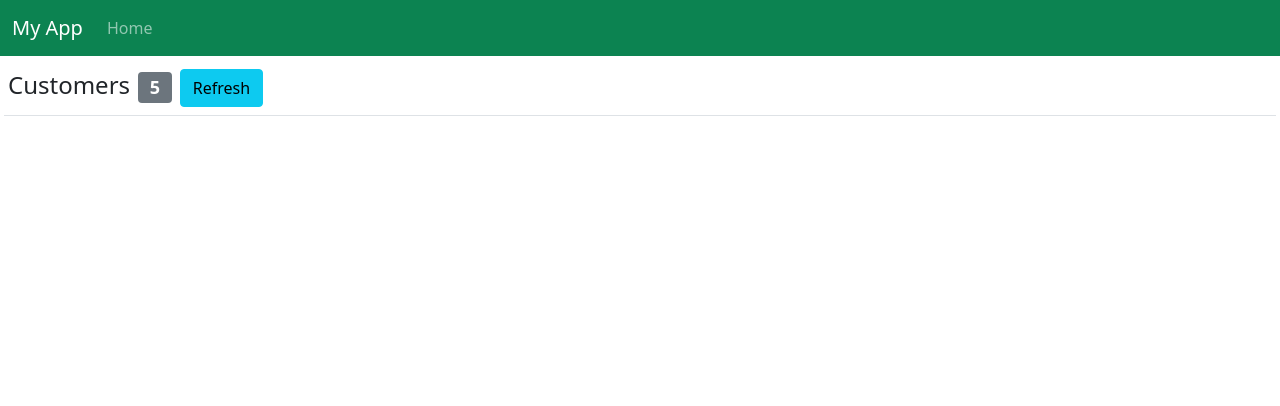
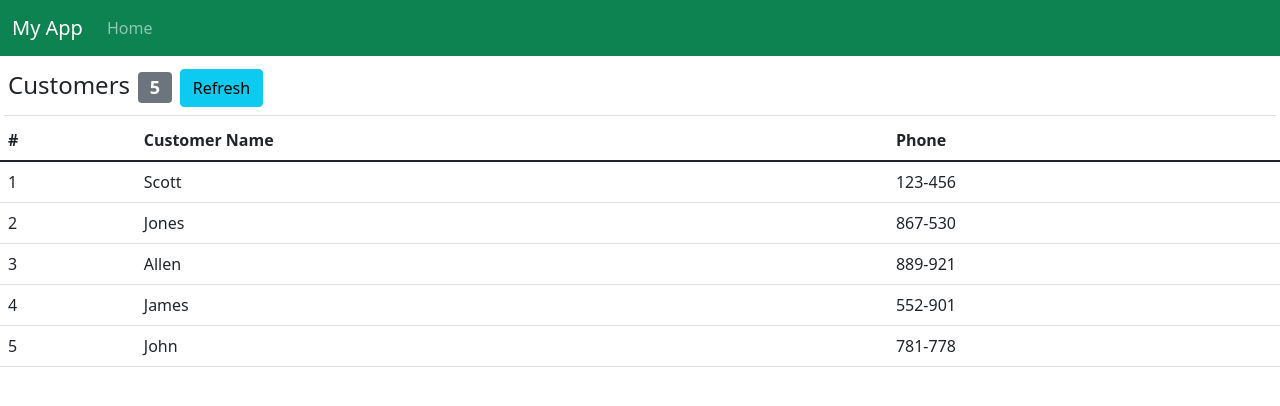
Before and after one commit to Joseph-Scott/my-first-fin-app, a React (Create React App) app: page / in a window 1280 px wide. Shown: the top 406 px of the page. Built offline with nearby package versions, Linux system fonts and the light colour scheme.

Commit message:
Render list

```diff
--- a/src/MainContent.jsx
+++ b/src/MainContent.jsx
@@ -1,7 +1,17 @@
 import React, { Component } from "react";
 
 export default class MainContent extends Component {
-  state = { pageTitle: "Customers", customersCount: 5 };
+  state = {
+    pageTitle: "Customers",
+    customersCount: 5,
+    customers: [
+      { id: 1, name: "Scott", phone: "123-456" },
+      { id: 2, name: "Jones", phone: "867-530" },
+      { id: 3, name: "Allen ", phone: "889-921" },
+      { id: 4, name: "James", phone: "552-901" },
+      { id: 5, name: "John", phone: "781-778" },
+    ],
+  };
 
   render() {
     return (
@@ -17,6 +27,27 @@
             Refresh
           </button>
         </h4>
+
+        <table className="table">
+          <thead>
+            <tr>
+              <th>#</th>
+              <th>Customer Name</th>
+              <th>Phone</th>
+            </tr>
+          </thead>
+          <tbody>
+            {this.state.customers.map((cust) => {
+              return (
+                <tr key={cust.id}>
+                  <td>{cust.id}</td>
+                  <td>{cust.name}</td>
+                  <td>{cust.phone}</td>
+                </tr>
+              );
+            })}
+          </tbody>
+        </table>
       </div>
     );
   }
```
